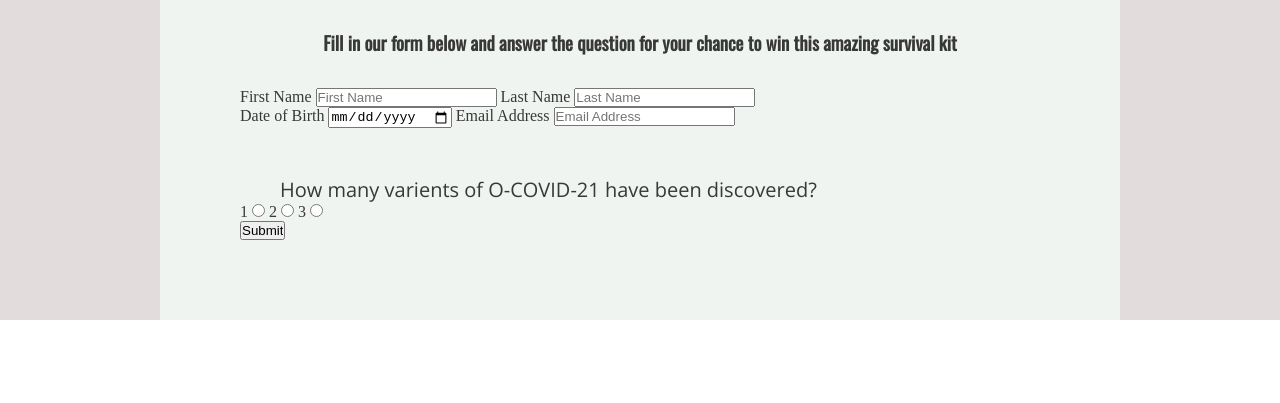
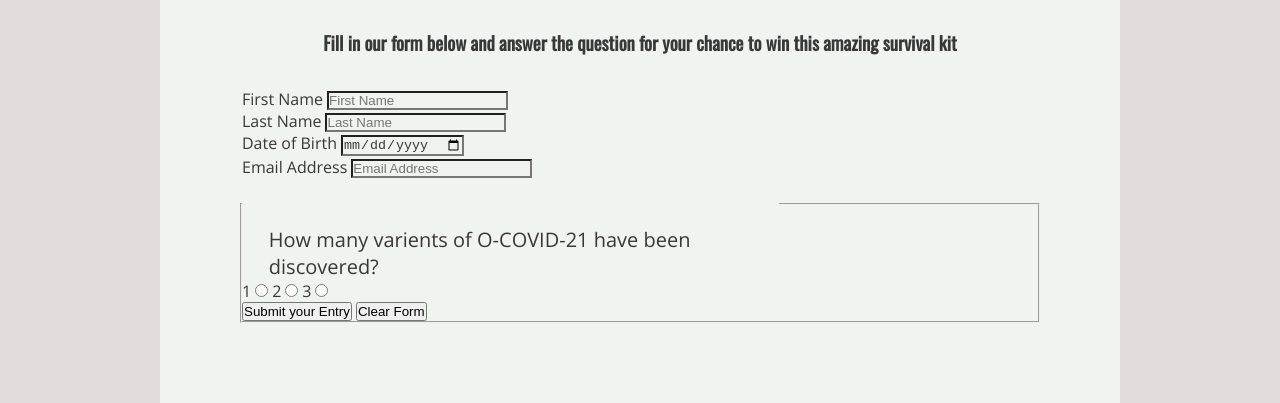
Before and after one commit to Irishbecky91/survival-guild, a plain HTML site: page competition.html in a window 1280 px wide. Shown: the part 800-1203 px from the top of the page. Before the commit the page ends 1120 px from the top, so only its background shows below. Drawn offline with nearby package versions, Linux system fonts and the light colour scheme.

Commit message:
add additional styling to competition page

```diff
--- a/assets/css/style.css
+++ b/assets/css/style.css
@@ -119,10 +119,6 @@
     font-weight: 500;
 }
 
-/* Competion Banner */
-.comp-banner {
-    width: 100%;
-}
 
 /* Main Text on Homepage */
 /* The State of the World */
@@ -229,6 +225,24 @@
     width: 45%;
     background-color: #DFE7DE;
     box-sizing: border-box;
+}
+
+
+/* Competition Page */
+.comp-banner {
+    width: 100%;
+}
+
+.label {
+    font-family: 'Open Sans', sans-serif;
+    color: #383838;
+
+}
+
+.input-box {
+    color: #383838;
+    background-color: #EFF4F0;
+
 }
 
 
--- a/competition.html
+++ b/competition.html
@@ -82,31 +82,45 @@
                     <br>
                     <img class="comp-banner" src="assets/site-images/survival-kit-comp.png" alt="Cometition banner - Enter to win a free survival kit">
                 </div>
+            </section>
+
+            <section>
                 <div class="text-style">
                     <h3>Fill in our form below and answer the question for your chance to win this amazing survival kit</h3>
-                    <form action="POST">
-                        <div>
+                    <form action="POST" action="https://formdump.codeinstitute.net/">
+                        <fieldset>
+                            <legend>
                                 <label class="label" for="fname">First Name</label>
                                 <input class="input-box" type="name" name="fname" placeholder="First Name"/>
+                                <br>
                                 <label class="label" for="lname">Last Name</label>
                                 <input class="input-box" type="name" name="lname" placeholder="Last Name" />
                                 <br>
                                 <label class="label" for="bday">Date of Birth</label>
                                 <input class="input-box" type="date" name="bday">
+                                <br>
                                 <label class="label" for="email">Email Address</label>
                                 <input class="input-box" type="email" name="email" id="email" placeholder="Email Address" />
                                 <br>
                                 <p>How many varients of O-COVID-21 have been discovered?</p>
                                 <label class="label" for="var-1">1</label>
-                            <input type="radio">
+                                <input class="check" type="radio" id="answer-1" name="entry-answer" />
                                 <label class="label" for="var-2">2</label>
-                            <input type="radio">
+                                <input class="check" type="radio" id="answer-2" name="entry-answer" />
                                 <label class="label" for="var-3">3</label>
-                            <input type="radio">
+                                <input class="check" type="radio" id="answer-3" name="entry-answer" />
                                 <br>
-                            <input type="submit" name="submit" id="submit">
+                                <input type="submit" value="Submit your Entry" id="entry-submit">
+                                <input type="reset" value="Clear Form" id="entry-reset">
+                            </legend>
+                        </fieldset>
+                    </form>
                 </div>
-                    </form>
+            </section>
+
+            <section>
+                <div>
+                    <label for=""></label>
                 </div>
             </section>
         </div>
```
Lines whose indentation alone changed are shown as unchanged.
